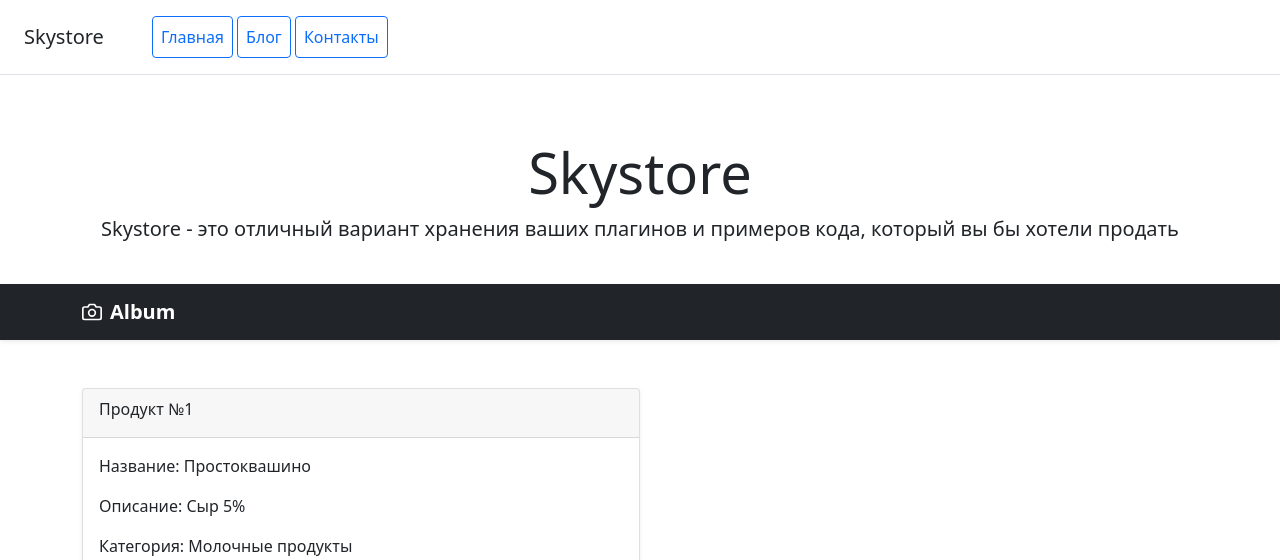
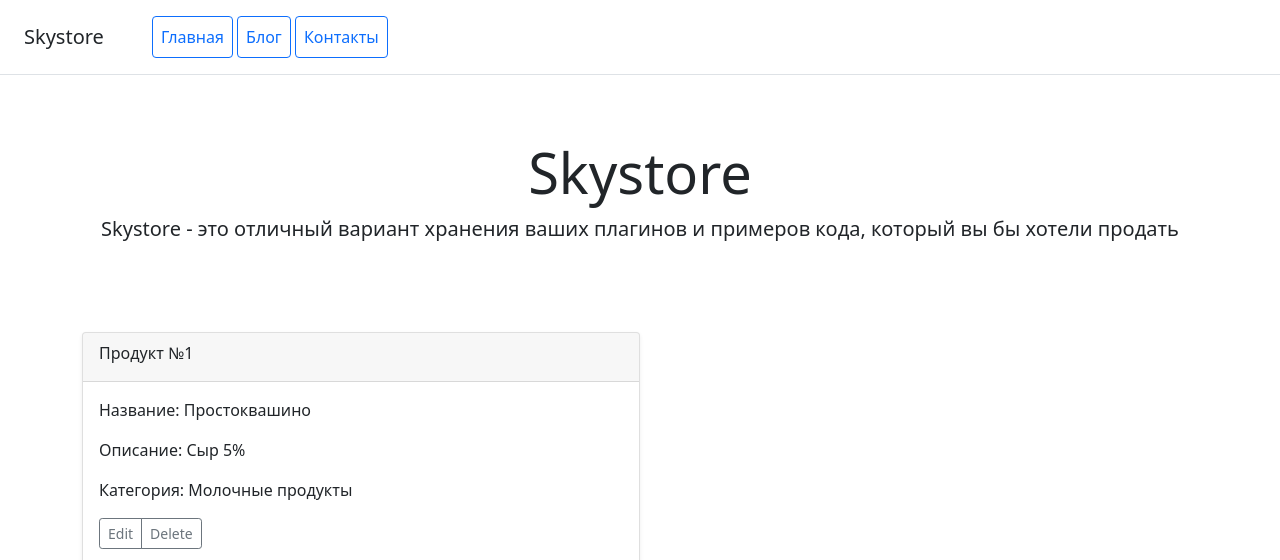
Before and after one commit to iaroslavdaraev/HW_Django_2, a Django app: page /product/1/ in a window 1280 px wide. Shown: the top 560 px of the page. Run offline with Django 5.2, Linux system fonts and the light colour scheme; data comes from the database, SQL or seed files in the repository; data that the repository does not hold is empty; some libraries are stand-ins or nearby versions; grey boxes are pictures that could not be loaded.

Commit message:
HW_22.1 fix_01

```diff
--- a/blog/admin.py
+++ b/blog/admin.py
@@ -6,6 +6,6 @@ from blog.models import Blog
 @admin.register(Blog)
 class ProductAdmin(admin.ModelAdmin):
     readonly_fields = ('creation_date',)
-    list_display = ('pk','title','text','creation_date','published','view_count')
-    list_filter = ('published','view_count')
-    search_fields = ('text','title')
+    list_display = ('pk', 'title', 'text', 'creation_date', 'published', 'view_count')
+    list_filter = ('published', 'view_count')
+    search_fields = ('text', 'title')
--- a/blog/urls.py
+++ b/blog/urls.py
@@ -1,5 +1,3 @@
-from django.conf import settings
-from django.conf.urls.static import static
 from django.urls import path
 
 from blog.apps import BlogConfig
--- a/catalog/templates/catalog/homepage.html
+++ b/catalog/templates/catalog/homepage.html
@@ -11,18 +11,18 @@
                 <div class="card-body">
                     <h1 class="card-title pricing-card-title">В продаже</h1>
                     <div class="col-12 mb-4">
-                        <a class="btn btn-outline-primary" href="{% url 'catalog:create_product' %}" Добавить
+                        <a class="btn btn-outline-primary" href="{% url 'catalog:create_product' %}">Добавить
                             продукт</a>
                     </div>
                     <ul class="list-unstyled mt-3 mb-4 text-start m-3">
                         {% for object in object_list %}
                         <li><a class="text-muted" href="{% url 'catalog:product' object.pk %}">{{ object.name }}</a>
-                        </li>
                             {% for version in object.version_set.all %}
                             {% if version.is_current %}
                             <p class="card-text">Версия: {{ version.version_number }} - {{ version.version_name }}</p>
                             {% endif %}
                             {% endfor %}
+                        </li>
                         <li>{{ object.description | truncatechars:100 }}</li>
                         <div class="btn-group">
                             <a href="{% url 'catalog:update_product' object.pk %}" type="button"
@@ -36,4 +36,5 @@
             </div>
         </div>
     </div>
+</div>
 {% endblock %}
--- a/catalog/templates/catalog/product.html
+++ b/catalog/templates/catalog/product.html
@@ -2,21 +2,6 @@
 {% load tags %}
 {% block content %}
 
-<header data-bs-theme="dark">
-    <div class="navbar navbar-dark bg-dark shadow-sm">
-        <div class="container">
-            <a href="#" class="navbar-brand d-flex align-items-center">
-                <svg xmlns="http://www.w3.org/2000/svg" width="20" height="20" fill="none" stroke="currentColor"
-                     stroke-linecap="round" stroke-linejoin="round" stroke-width="2" aria-hidden="true" class="me-2"
-                     viewBox="0 0 24 24">
-                    <path d="M23 19a2 2 0 0 1-2 2H3a2 2 0 0 1-2-2V8a2 2 0 0 1 2-2h4l2-3h6l2 3h4a2 2 0 0 1 2 2z"/>
-                    <circle cx="12" cy="13" r="4"/>
-                </svg>
-                <strong>Album</strong>
-            </a>
-        </div>
-    </div>
-</header>
 
 <main>
     <div class="album py-5 bg-body-tertiary">
@@ -34,7 +19,6 @@
                             <p class="card-text">Название: {{ object.name }}</p>
                             <p class="card-text">Описание: {{ object.description }}</p>
                             <p class="card-text">Категория: {{ object.category.name }}</p>
-
                             {% for version in object.version_set.all %}
                             {% if version.is_current %}
                             <p class="card-text">Версия: {{ version.version_number }} - {{ version.version_name }}</p>
@@ -47,7 +31,7 @@
                                     <a href="{% url 'catalog:delete_product' object.pk %}" type="button"
                                        class="btn btn-sm btn-outline-secondary">Delete</a>
                                 </div>
-                                <small class="text-body-secondary">{{object.creation_date}}</small>
+                                <small class="text-body-secondary">{{ object.creation_date }}</small>
                             </div>
                         </div>
                     </div>
```
Lines whose indentation alone changed are shown as unchanged.
